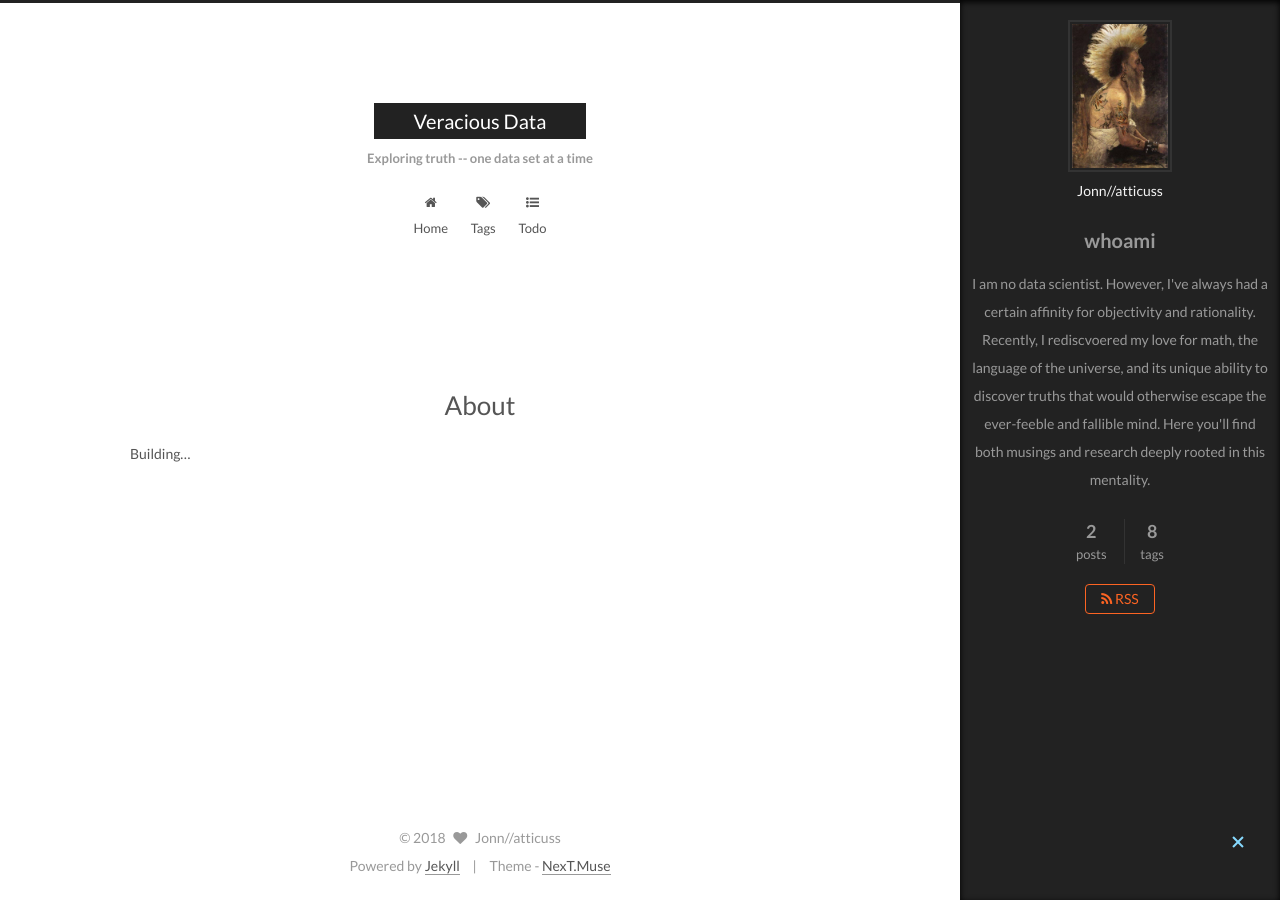
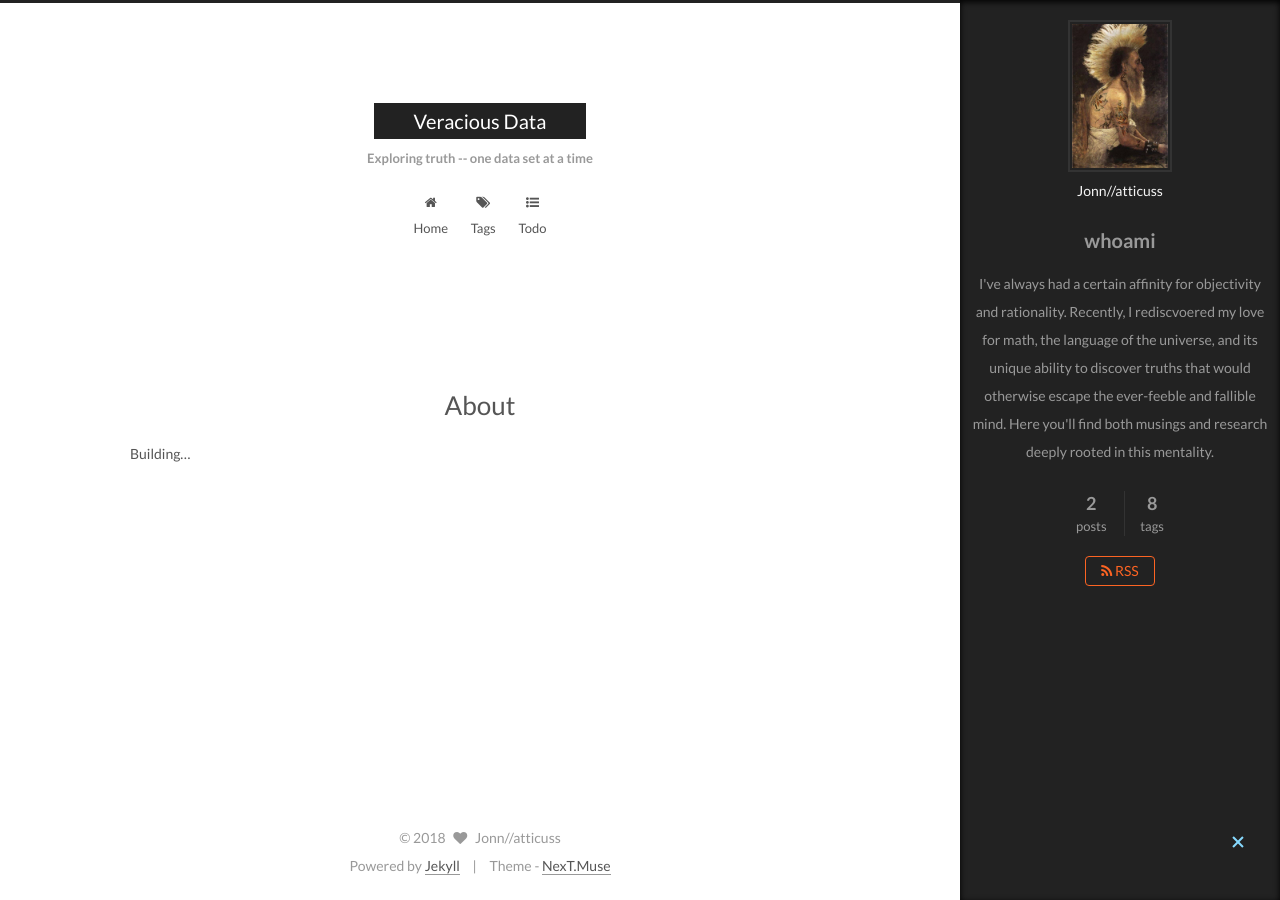
Before and after one commit to Atticuss/atticuss.github.io, a Jekyll site: the page built from about/index.md, in a window 1280 px wide. Built offline with Jekyll 4.4.1, drawn with Linux system fonts in a browser that asks for light colours.

Commit message:
desc update

```diff
--- a/_config.yml
+++ b/_config.yml
@@ -6,10 +6,8 @@
 # Site
 title: Veracious Data
 subtitle: Exploring truth -- one data set at a time
-# description: I am no data scientist. However, I recently rediscovered my love for math, the language of the universe, and its unique ability to discover truths that would otherwise escape the ever-feeble and fallible mind. This is a record of my attempts at understanding the world through the lens of objectivity.
-description: I am no data scientist. However, I've always had a certain affinity for objectivity and rationality. Recently, I rediscvoered my love for math, the language of the universe, and its unique ability to discover truths that would otherwise escape the ever-feeble and fallible mind. Here you'll find both musings and research deeply rooted in this mentality.
-# signature: I am no data scientist. However, I recently rediscovered my love for math, the language of the universe, and its unique ability to discover truths that would otherwise escape the ever-feeble and fallible mind. This is a record of my attempts at understanding the world through the lens of objectivity.
-signature: I am no data scientist. However, I've always had a certain affinity for objectivity and rationality. Recently, I rediscvoered my love for math, the language of the universe, and its unique ability to discover truths that would otherwise escape the ever-feeble and fallible mind. Here you'll find both musings and research deeply rooted in this mentality.
+description: I've always had a certain affinity for objectivity and rationality. Recently, I rediscvoered my love for math, the language of the universe, and its unique ability to discover truths that would otherwise escape the ever-feeble and fallible mind. Here you'll find both musings and research deeply rooted in this mentality.
+signature: I've always had a certain affinity for objectivity and rationality. Recently, I rediscvoered my love for math, the language of the universe, and its unique ability to discover truths that would otherwise escape the ever-feeble and fallible mind. Here you'll find both musings and research deeply rooted in this mentality.
 author: Jonn//atticuss
 # Support language: de, en, fr-FR, id, ja, ko, pt-BR, pt, ru, zh-Hans, zh-hk, zh-tw
 language: en
```
